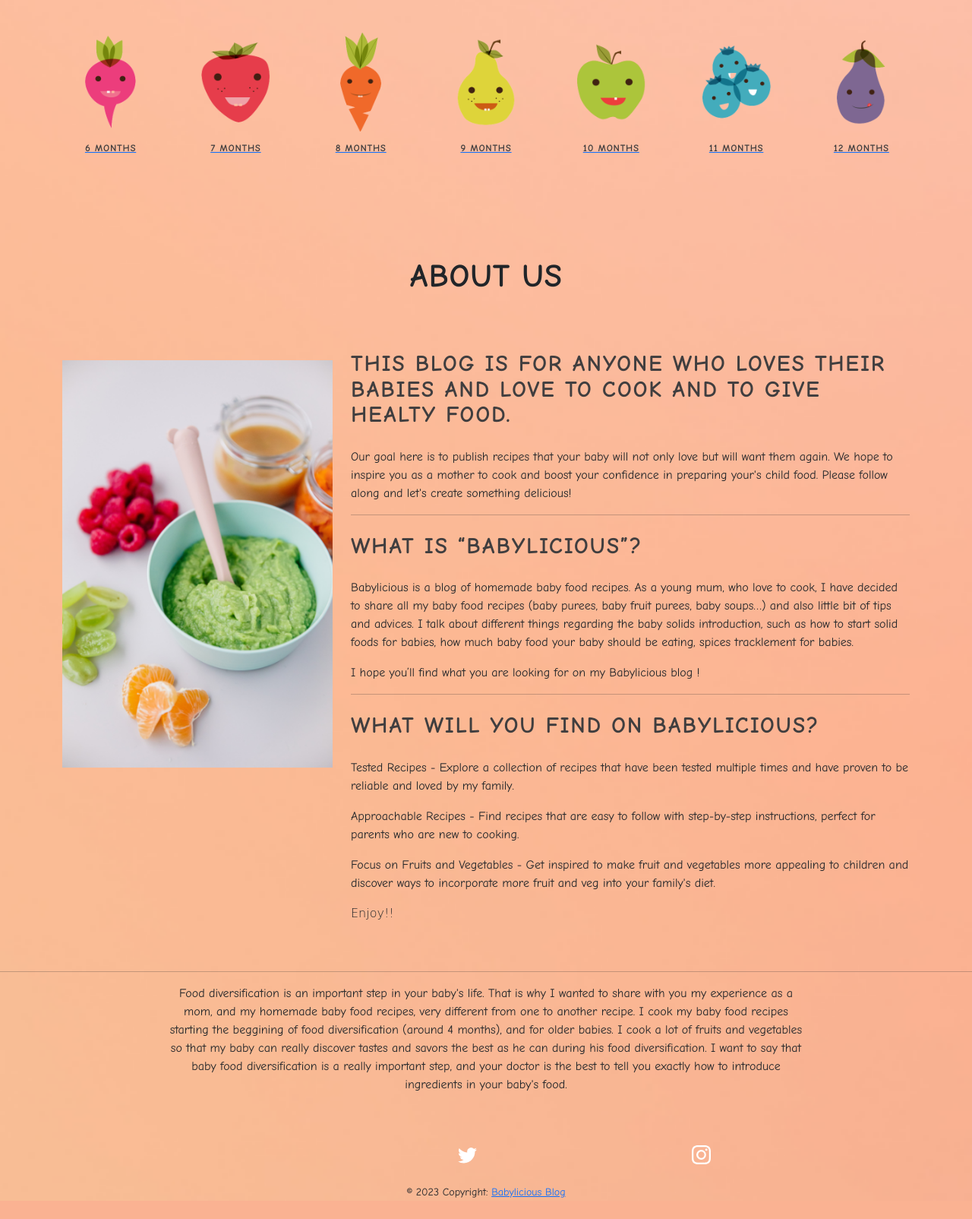
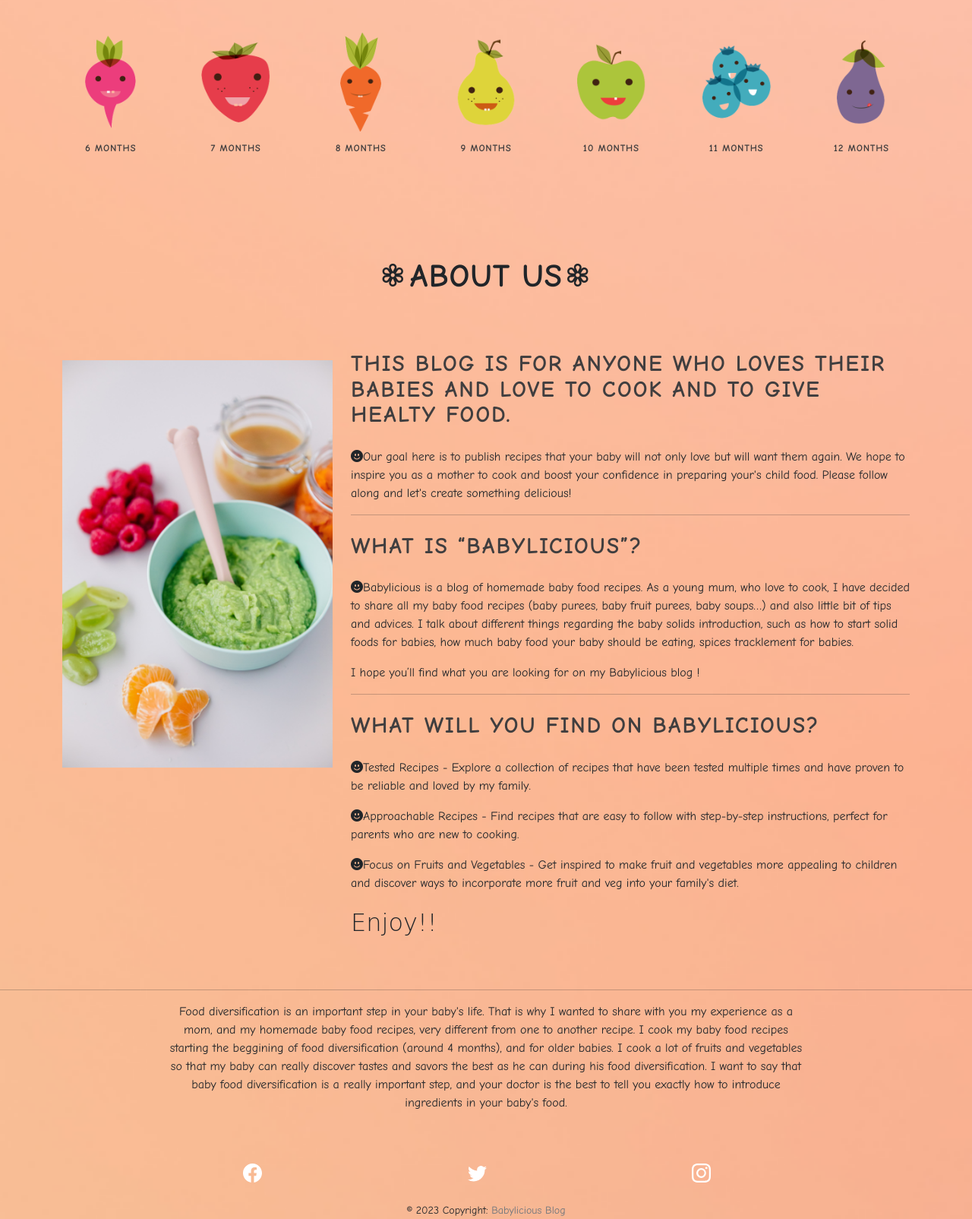
Before and after one commit to ionelaSabinaMacovei/ProjectPortofolio4-Babyfood, a Django app: page /about/ in a window 1280 px wide. Shown: the part 213-1817 px from the top of the page at 76% size. Before the commit the page ends 1789 px from the top, so only its background shows below. Run offline with Django 3.2, Linux system fonts and the light colour scheme; data that the repository does not hold is empty; some libraries are stand-ins or nearby versions.

Commit message:
Add stiling to the home page and about page

```diff
--- /dev/null
+++ b/package.json
@@ -0,0 +1,5 @@
+{
+  "dependencies": {
+    "bootstrap-icons": "^1.10.5"
+  }
+}
--- a/static/css/style.css
+++ b/static/css/style.css
@@ -570,3 +570,20 @@ h2.title {
     left: -2px;
     background-color: #23BBBB;
 }
+
+a {
+    color: #6c757d;
+    text-decoration: none;
+}
+
+
+/*******************************
+*                              *
+*        About Page             *
+*                              *
+*******************************/
+
+.enjoy-box span {
+    font-family: 'Kaushan Script', cursive;
+    font-size: xx-large;
+}
--- a/templates/about.html
+++ b/templates/about.html
@@ -13,19 +13,19 @@
             <div class="items items-12-col">
             <p>
               <div class="item icon">
-              <button class="btn btn-link" type="button" data-bs-toggle="collapse" data-bs-target="#multiCollapseExample1" aria-expanded="false" aria-controls="multiCollapseExample1"><img width="240" height="300" src="{% static 'images/radish.png' %}" class="attachment-square size-square entered lazyloaded" alt="Cartoon radish illustration" decoding="async"><noscript></noscript><h3 class="title">6 months</h3></button> </div>
+              <button class="btn" type="button" data-bs-toggle="collapse" data-bs-target="#multiCollapseExample1" aria-expanded="false" aria-controls="multiCollapseExample1"><img width="240" height="300" src="{% static 'images/radish.png' %}" class="attachment-square size-square entered lazyloaded" alt="Cartoon radish illustration" decoding="async"><noscript></noscript><h3 class="title">6 months</h3></button> </div>
               <div class="item icon">
-              <button class="btn btn-link" type="button" data-bs-toggle="collapse" data-bs-target="#multiCollapseExample2" aria-expanded="false" aria-controls="multiCollapseExample2"><img width="240" height="300" src="{% static 'images/strawberry.png' %}" class="attachment-square size-square entered lazyloaded" alt="Cartoon strawberry illustration" decoding="async"><noscript></noscript><h3 class="title">7 months</h3></button> </div>
+              <button class="btn" type="button" data-bs-toggle="collapse" data-bs-target="#multiCollapseExample2" aria-expanded="false" aria-controls="multiCollapseExample2"><img width="240" height="300" src="{% static 'images/strawberry.png' %}" class="attachment-square size-square entered lazyloaded" alt="Cartoon strawberry illustration" decoding="async"><noscript></noscript><h3 class="title">7 months</h3></button> </div>
               <div class="item icon">
-              <button class="btn btn-link" type="button" data-bs-toggle="collapse" data-bs-target="#multiCollapseExample3" aria-expanded="false" aria-controls="multiCollapseExample3"><img width="240" height="300" src="{% static 'images/carrot.png' %}" class="attachment-square size-square entered lazyloaded" alt="Cartoon carrot illustration" decoding="async"><noscript></noscript><h3 class="title">8 months</h3></button> </div>
+              <button class="btn" type="button" data-bs-toggle="collapse" data-bs-target="#multiCollapseExample3" aria-expanded="false" aria-controls="multiCollapseExample3"><img width="240" height="300" src="{% static 'images/carrot.png' %}" class="attachment-square size-square entered lazyloaded" alt="Cartoon carrot illustration" decoding="async"><noscript></noscript><h3 class="title">8 months</h3></button> </div>
               <div class="item icon">
-              <button class="btn btn-link" type="button" data-bs-toggle="collapse" data-bs-target="#multiCollapseExample4" aria-expanded="false" aria-controls="multiCollapseExample4"><img width="240" height="300" src="{% static 'images/pear.png' %}" class="attachment-square size-square entered lazyloaded" alt="Cartoon pear illustration" decoding="async"><noscript></noscript><h3 class="title">9 months</h3></button> </div>
+              <button class="btn" type="button" data-bs-toggle="collapse" data-bs-target="#multiCollapseExample4" aria-expanded="false" aria-controls="multiCollapseExample4"><img width="240" height="300" src="{% static 'images/pear.png' %}" class="attachment-square size-square entered lazyloaded" alt="Cartoon pear illustration" decoding="async"><noscript></noscript><h3 class="title">9 months</h3></button> </div>
               <div class="item icon">
-              <button class="btn btn-link" type="button" data-bs-toggle="collapse" data-bs-target="#multiCollapseExample5" aria-expanded="false" aria-controls="multiCollapseExample5"><img width="240" height="300" src="{% static 'images/grapple.png' %}" class="attachment-square size-square entered lazyloaded" alt="Cartoon apple illustration" decoding="async"><noscript></noscript><h3 class="title">10 months</h3></button> </div>
+              <button class="btn" type="button" data-bs-toggle="collapse" data-bs-target="#multiCollapseExample5" aria-expanded="false" aria-controls="multiCollapseExample5"><img width="240" height="300" src="{% static 'images/grapple.png' %}" class="attachment-square size-square entered lazyloaded" alt="Cartoon apple illustration" decoding="async"><noscript></noscript><h3 class="title">10 months</h3></button> </div>
               <div class="item icon">
-              <button class="btn btn-link" type="button" data-bs-toggle="collapse" data-bs-target="#multiCollapseExample6" aria-expanded="false" aria-controls="multiCollapseExample6"><img width="240" height="300" src="{% static 'images/bluebs.png' %}" class="attachment-square size-square entered lazyloaded" alt="Cartoon blueberries illustration" decoding="async"><noscript></noscript><h3 class="title">11 months</h3></button> </div>
+              <button class="btn" type="button" data-bs-toggle="collapse" data-bs-target="#multiCollapseExample6" aria-expanded="false" aria-controls="multiCollapseExample6"><img width="240" height="300" src="{% static 'images/bluebs.png' %}" class="attachment-square size-square entered lazyloaded" alt="Cartoon blueberries illustration" decoding="async"><noscript></noscript><h3 class="title">11 months</h3></button> </div>
               <div class="item icon">
-              <button class="btn btn-link" type="button" data-bs-toggle="collapse" data-bs-target="#multiCollapseExample7" aria-expanded="false" aria-controls="multiCollapseExample7"><img width="240" height="300" src="{% static 'images/eggplant.png' %}" class="attachment-square size-square entered lazyloaded" alt="Cartoon Eggplant Illustration" decoding="async"><noscript></noscript><h3 class="title">12 months</h3></button> </div>
+              <button class="btn" type="button" data-bs-toggle="collapse" data-bs-target="#multiCollapseExample7" aria-expanded="false" aria-controls="multiCollapseExample7"><img width="240" height="300" src="{% static 'images/eggplant.png' %}" class="attachment-square size-square entered lazyloaded" alt="Cartoon Eggplant Illustration" decoding="async"><noscript></noscript><h3 class="title">12 months</h3></button> </div>
               </div>
             </p>
             <div class="collapse" id="multiCollapseExample1">
@@ -84,7 +84,7 @@
 
     <!-- ABOUT SECTION -->
     <section id="about">
-        <h1 class="title">About Us</h1>
+        <h1 class="title"><i class="bi bi-flower3"></i>About Us<i class="bi bi-flower3"></i></h1>
         <div class="container box-shadow">
             <div class="row">
                 <div class="col-md-4">
@@ -93,13 +93,13 @@
                 <div class="col-md-8">
                     <h3 class="sub-title">This blog is for anyone who loves their babies and love to cook and to give healty food.</h3>
                     <p class="mt-3 text-justify">
-                        Our goal here is to publish recipes that your baby will not only love but will want them again.
+                      <i class="bi bi-emoji-smile-fill"></i>Our goal here is to publish recipes that your baby will not only love but will want them again.
                         We hope to inspire you as a mother to cook and boost your confidence in preparing your's child food.
                         Please follow along and let's create something delicious!</p>
                     <hr>
                     <h3 class="sub-title">WHAT IS “BABYLICIOUS”?</h3>
                     <p class="text-justify">
-                      Babylicious is a blog of homemade baby food recipes.
+                      <i class="bi bi-emoji-smile-fill"></i>Babylicious is a blog of homemade baby food recipes.
                       As a young mum, who love to cook, I have decided to share all my baby food recipes (baby purees, baby fruit purees, baby soups…)
                       and also little bit of tips and advices.
                       I talk about different things regarding the baby solids introduction, such as how to start solid foods for babies,
@@ -109,15 +109,15 @@
                     <hr>
                     <h3 class="sub-title">WHAT WILL YOU FIND ON BABYLICIOUS?</h3>
                     <p class="text-justify">
-                      <strong>Tested Recipes</strong>
+                      <strong><i class="bi bi-emoji-smile-fill"></i>Tested Recipes</strong>
                       - Explore a collection of recipes that have been tested multiple times and have proven to be reliable and loved by my family.
                     </p>
                     <p class="text-justify">
-                      <strong>Approachable Recipes</strong>
+                      <strong><i class="bi bi-emoji-smile-fill"></i>Approachable Recipes</strong>
                       - Find recipes that are easy to follow with step-by-step instructions, perfect for parents who are new to cooking.
                     </p>
                     <p class="text-justify">
-                      <strong>Focus on Fruits and Vegetables</strong>
+                      <strong><i class="bi bi-emoji-smile-fill"></i>Focus on Fruits and Vegetables</strong>
                       - Get inspired to make fruit and vegetables more appealing to children and discover ways to incorporate more fruit and veg into your family's diet.</p>
                     <div class="enjoy-box mb-5">
                         <span>Enjoy!!</span>
--- a/templates/base.html
+++ b/templates/base.html
@@ -18,7 +18,7 @@
     <!-- Boostrap -->
     <link href="https://cdn.jsdelivr.net/npm/bootstrap@5.0.1/dist/css/bootstrap.min.css" rel="stylesheet"
         integrity="sha384-+0n0xVW2eSR5OomGNYDnhzAbDsOXxcvSN1TPprVMTNDbiYZCxYbOOl7+AMvyTG2x" crossorigin="anonymous">
-
+    <link rel="stylesheet" href="https://cdn.jsdelivr.net/npm/bootstrap-icons@1.10.5/font/bootstrap-icons.css">
     <!-- Font awesome -->
     <link rel="stylesheet" href="ttps://cdnjs.cloudflare.com/ajax/libs/font-awesome/6.1.1/css/all.min.css">
     <!-- Google fonts -->
@@ -152,8 +152,11 @@
       <!-- Section: Social -->
       <div class="mb-3 col-sm-6 mx-auto d-flex justify-content-between" id="socials">
         <a href="https://www.facebook.com/" class=" h4 text-white me-4" target="_blank" aria-label="Go to Facebook Page">
-
-
+            <svg xmlns="http://www.w3.org/2000/svg" width="25" height="25" fill="currentColor" class="bi bi-facebook"
+              viewBox="0 0 16 16" aria-hidden="true">
+              <path
+                d="M16 8.049c0-4.446-3.582-8.05-8-8.05C3.58 0-.002 3.603-.002 8.05c0 4.017 2.926 7.347 6.75 7.951v-5.625h-2.03V8.05H6.75V6.275c0-2.017 1.195-3.131 3.022-3.131.876 0 1.791.157 1.791.157v1.98h-1.009c-.993 0-1.303.621-1.303 1.258v1.51h2.218l-.354 2.326H9.25V16c3.824-.604 6.75-3.934 6.75-7.951z" />
+            </svg>
         </a>
         <a href="https://twitter.com/" class="h4 text-white me-4" target="_blank" aria-label="Go to twitter Page">
           <svg xmlns="http://www.w3.org/2000/svg" width="25" height="25" fill="currentColor" class="bi bi-twitter"
--- a/templates/profile.html
+++ b/templates/profile.html
@@ -21,7 +21,6 @@
                 <h3>Username: {{ user.username | slice:":15" }}</h3>
                 <h3>Email: {{ user.email }}</h3>
                 <h3>Time Logged: {{ user.last_login | timesince }}</h3>
-                <h3>Member Since: {{user.created_on}}</p>
                 {% if user.is_superuser %}
                 <h3>Status: Superuser</h3>
                 {% else %}
```
Also changed, not shown: templates/index.html (+8 -8 lines), package-lock.json (added).
